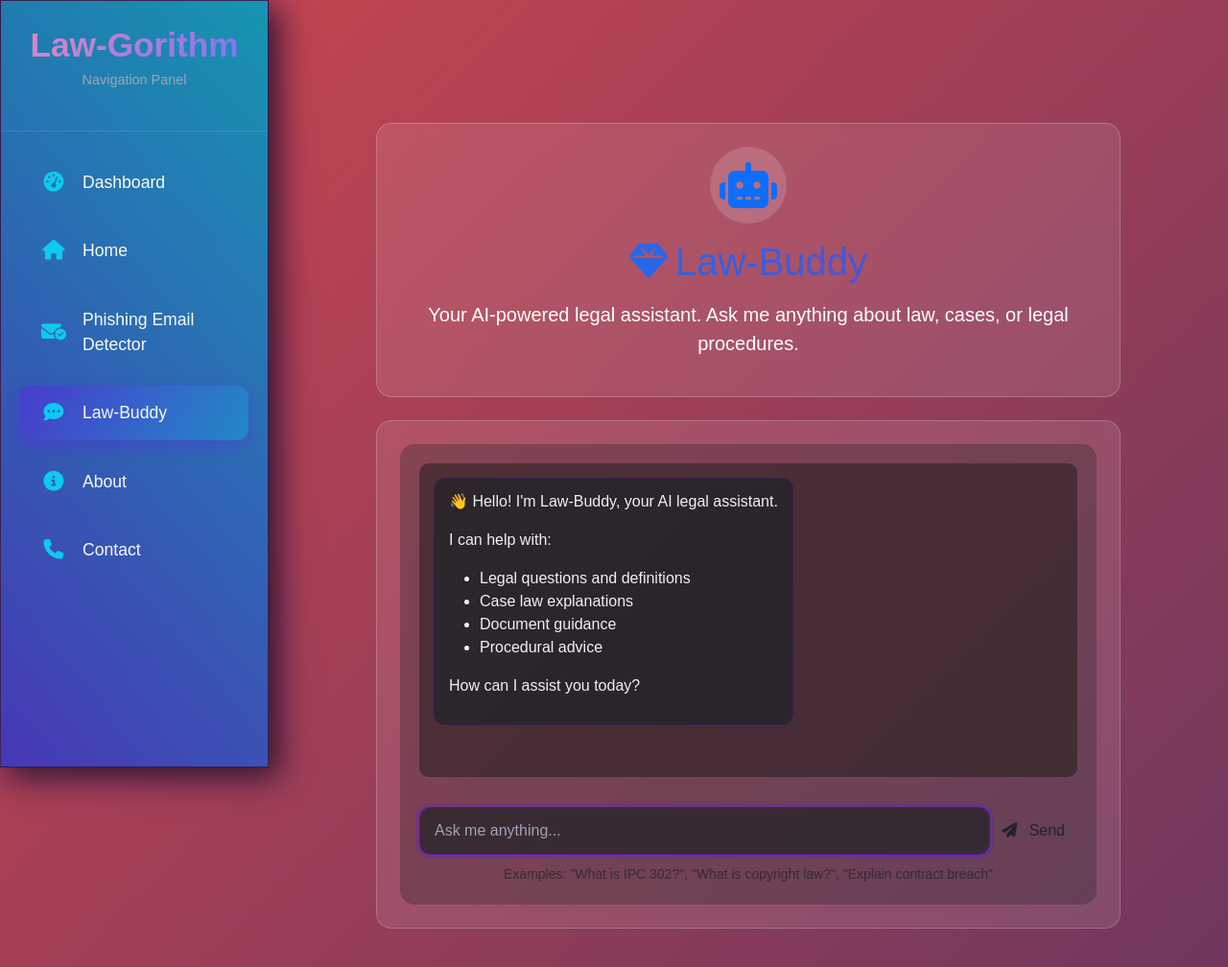
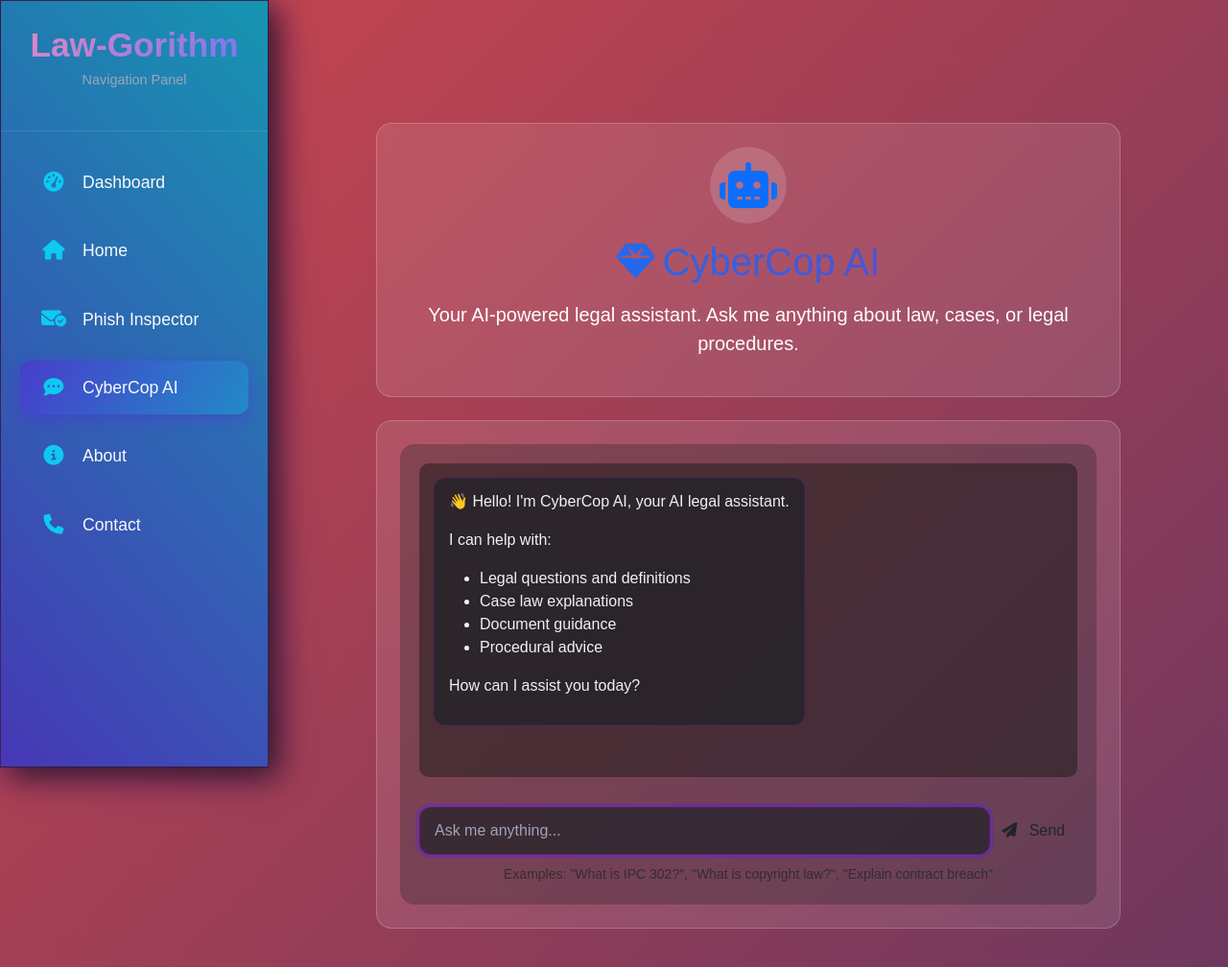
Before and after one commit to i-am-harrysrangal/missing-person-detection, a Flask app: page /chat in a window 1280 px wide. Shown: the top 1008 px of the page at 96% size. Run offline with Flask 3, Linux system fonts and the light colour scheme; some libraries are stand-ins or nearby versions.

```diff
--- a/templates/base.html
+++ b/templates/base.html
@@ -53,14 +53,14 @@
             <div class="nav-item {% if request.path == '/email' %}active{% endif %}">
                 <a href="/email">
                     <i class="fa-solid fa-envelope-circle-check"></i>
-                    <span>Phishing Email Detector</span>
+                    <span>Phish Inspector</span>
                     <div class="indicator"></div>
                 </a>
             </div>
                         <div class="nav-item {% if request.path == '/chat' %}active{% endif %}">
                 <a href="/chat">
                     <i class="fas fa-comment-dots"></i>
-                    <span>Law-Buddy</span>
+                    <span>CyberCop AI</span>
                     <div class="indicator"></div>
                 </a>
             </div>
--- a/templates/chat.html
+++ b/templates/chat.html
@@ -10,7 +10,7 @@
             <div class="icon-circle mx-auto mb-3" style="width: 80px; height: 80px;">
                 <i class="fas fa-robot fa-2x text-primary"></i>
             </div>
-            <h1 class="gradient-text mb-3"><i class="fas fa-gem me-2"></i>Law-Buddy</h1>
+            <h1 class="gradient-text mb-3"><i class="fas fa-gem me-2"></i>CyberCop AI</h1>
             <p class="lead">Your AI-powered legal assistant. Ask me anything about law, cases, or legal procedures.</p>
         </div>
     </div>
@@ -159,7 +159,7 @@
         const welcomeMessage = document.createElement('div');
         welcomeMessage.className = 'bot';
         welcomeMessage.innerHTML = `
-            <p>👋 Hello! I'm Law-Buddy, your AI legal assistant.</p>
+            <p>👋 Hello! I'm CyberCop AI, your AI legal assistant.</p>
             <p>I can help with:</p>
             <ul>
                 <li>Legal questions and definitions</li>
@@ -179,7 +179,7 @@
         typingIndicator.className = 'typing-indicator';
         typingIndicator.id = 'typing-indicator';
         typingIndicator.innerHTML = `
-            <span>Law-Buddy is typing</span>
+            <span>CyberCop AI is typing</span>
             <span class="typing-dot ms-2"></span>
             <span class="typing-dot"></span>
             <span class="typing-dot"></span>
```
Also changed, not shown: templates/AddPerson.html (+13 -11 lines), templates/dashboard.html (+5 -3 lines), templates/email.html (+13 -2 lines).
